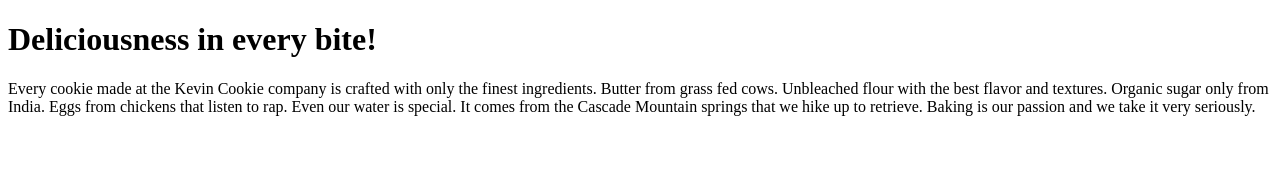
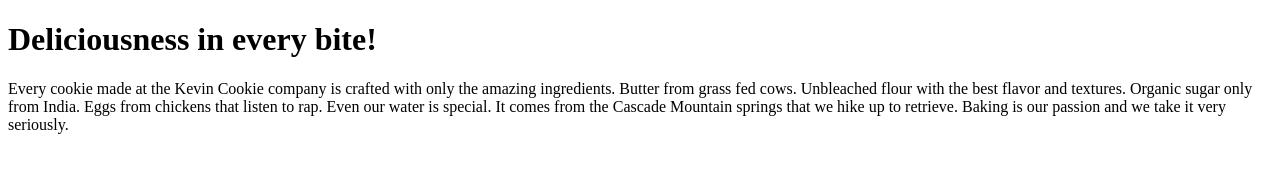
Before and after one commit to pjchun91/KCC, a plain HTML site: page index.htm in a window 1280 px wide. Drawn offline with Linux system fonts and the light colour scheme.

Commit message:
update index text

```diff
--- a/index.htm
+++ b/index.htm
@@ -3,7 +3,7 @@
 <body>
 
 <h1>Deliciousness in every bite!</h1>
-<p>Every cookie made at the Kevin Cookie company is crafted with only the finest ingredients. Butter from grass fed cows. Unbleached flour with the best flavor and textures. Organic sugar only from India. Eggs from chickens that listen to rap. Even our water is special. It comes from the Cascade Mountain springs that we hike up to retrieve. Baking is our passion and we take it very seriously.</p>
+<p>Every cookie made at the Kevin Cookie company is crafted with only the amazing ingredients. Butter from grass fed cows. Unbleached flour with the best flavor and textures. Organic sugar only from India. Eggs from chickens that listen to rap. Even our water is special. It comes from the Cascade Mountain springs that we hike up to retrieve. Baking is our passion and we take it very seriously.</p>
 
 </body>
 </html>
```
